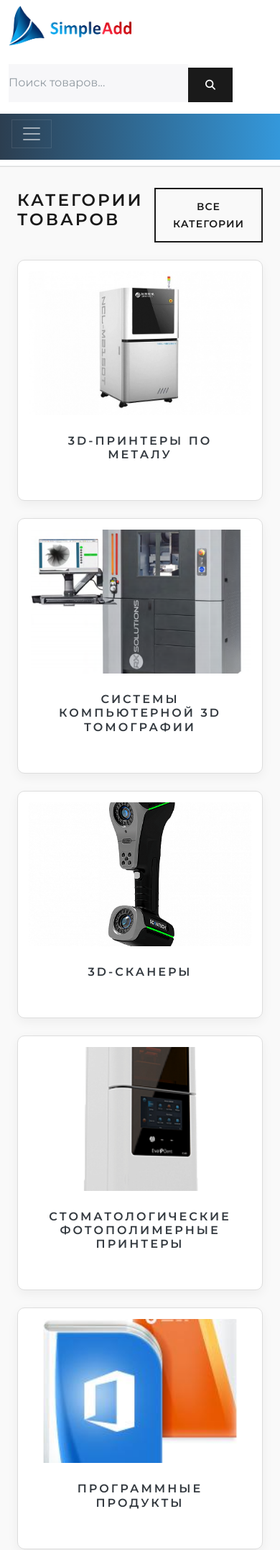
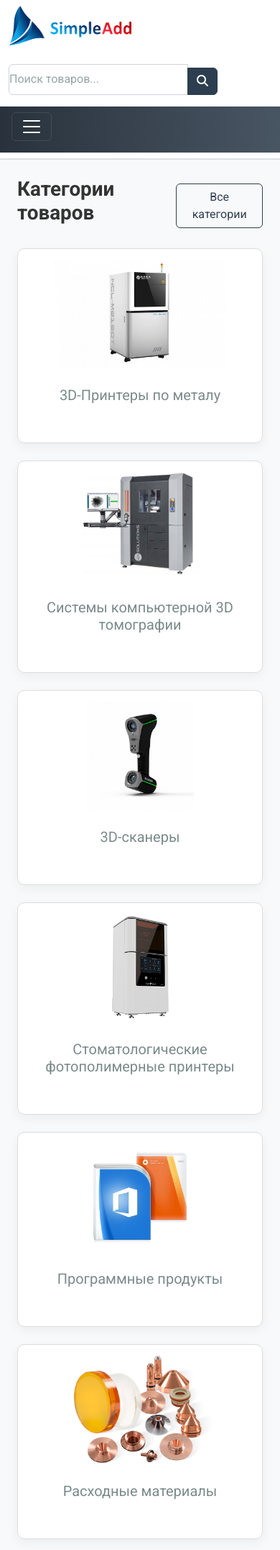
Before and after one commit to LangSage/SimpleAddShop, a Django app: page / in a window 390 px wide. Shown: the top 2154 px of the page at 72% size. Run offline with Django 5.2, Linux system fonts and the light colour scheme; data comes from the database, SQL or seed files in the repository; data that the repository does not hold is empty; some libraries are stand-ins or nearby versions.

Commit message:
Redesign shop templates with modern responsive theme

```diff
--- a/shop/templates/shop/base.html
+++ b/shop/templates/shop/base.html
@@ -30,11 +30,12 @@
 <link rel="stylesheet" href="https://cdnjs.cloudflare.com/ajax/libs/slick-carousel/1.8.1/slick-theme.min.css"/>
     <link rel="preconnect" href="https://fonts.googleapis.com">
     <link rel="preconnect" href="https://fonts.gstatic.com" crossorigin>
-    <link href="https://fonts.googleapis.com/css2?family=Montserrat:wght@400;600&display=swap" rel="stylesheet">
-    <link href="https://cdn.jsdelivr.net/npm/bootswatch@5.3.2/dist/lux/bootstrap.min.css" rel="stylesheet">
+    <link href="https://fonts.googleapis.com/css2?family=Roboto:wght@400;700&display=swap" rel="stylesheet">
+    <link href="https://cdn.jsdelivr.net/npm/bootswatch@5.3.2/dist/flatly/bootstrap.min.css" rel="stylesheet">
     <link rel="stylesheet" href="https://cdnjs.cloudflare.com/ajax/libs/font-awesome/6.4.0/css/all.min.css">
     <link rel="stylesheet" href="{% static 'css/styles.css' %}">
     <link rel="stylesheet" href="{% static 'css/modern.css' %}">
+    <link rel="stylesheet" href="{% static 'css/theme.css' %}">
     <link rel="icon" href="{% static 'icons/favicon.ico' %}">
 
 </head>
--- a/shop/templates/shop/index.html
+++ b/shop/templates/shop/index.html
@@ -34,7 +34,7 @@
                 <div class="card h-100">
                     <a href="{% url 'category_detail' category.id %}">
                         {% if category.image %}
-                            <img src="{{ category.image.url }}" class="card-img-top" alt="{{ category.name }}" style="height: 200px; object-fit: cover;">
+                            <img src="{{ category.image.url }}" class="card-img-top" alt="{{ category.name }}">
                         {% else %}
                             <div class="card-img-top bg-light d-flex align-items-center justify-content-center" style="height: 200px;">
                                 <i class="fas fa-box-open fa-3x text-muted"></i>
@@ -66,7 +66,7 @@
             <div class="col-lg-4 col-md-6">
                 <div class="card h-100">
                     {% if post.image %}
-                        <img src="{{ post.image.url }}" class="card-img-top" alt="{{ post.title }}" style="height: 200px; object-fit: cover;">
+                        <img src="{{ post.image.url }}" class="card-img-top" alt="{{ post.title }}">
                     {% endif %}
                     <div class="card-body">
                         <h5 class="card-title">{{ post.title }}</h5>
--- a/shop/templates/shop/product_detail.html
+++ b/shop/templates/shop/product_detail.html
@@ -28,7 +28,7 @@
 <div class="row">
     <div class="col-md-6">
         <div class="card mb-4">
-            <img id="mainProductImage" src="{{ product.image.url }}" class="card-img-top main-product-img" alt="{{ product.name }}" style="width:100%; height:300px; object-fit:contain;">
+            <img id="mainProductImage" src="{{ product.image.url }}" class="card-img-top main-product-img" alt="{{ product.name }}">
             {% if product.images.all %}
             <div class="card-body">
                 <div class="row g-2">
@@ -53,7 +53,7 @@
                 </div>
 
                 <div class="d-grid gap-2 d-md-flex justify-content-md-start mb-3">
-                    <button class="btn btn-primary me-md-2" data-bs-toggle="modal" data-bs-target="#orderModal">
+                    <button class="btn btn-primary me-md-2 order-btn" data-bs-toggle="modal" data-bs-target="#orderModal">
                         <i class="fas fa-shopping-cart me-2"></i>Заказать
                     </button>
                     <a href="{% url 'category_detail' product.category.id %}" class="btn btn-outline-secondary">
--- a/shop/templates/shop/product_list.html
+++ b/shop/templates/shop/product_list.html
@@ -41,7 +41,7 @@
         <div class="card h-100">
             <a href="{% url 'product_detail' slug=product.slug %}">
                 {% if product.image %}
-                    <img src="{{ product.image.url }}" class="card-img-top" alt="{{ product.name }}" style="height: 200px; width:100%; object-fit: cover;">
+                    <img src="{{ product.image.url }}" class="card-img-top" alt="{{ product.name }}">
                 {% else %}
                     <div class="card-img-top bg-light d-flex align-items-center justify-content-center" style="height: 200px;">
                         <i class="fas fa-box-open fa-3x text-muted"></i>
@@ -52,7 +52,7 @@
                 <h5 class="card-title">
                     <a href="{% url 'product_detail' product.id %}" class="text-decoration-none">{{ product.name }}</a>
                 </h5>
-                <button class="btn btn-sm btn-outline-primary w-100 mb-2" data-bs-toggle="modal" data-bs-target="#quickOrderModal{{ product.id }}">
+                <button class="btn btn-sm btn-outline-primary order-btn" data-bs-toggle="modal" data-bs-target="#quickOrderModal{{ product.id }}">
                     Заказать
                 </button>
                 <p class="card-text text-muted">{{ product.short_description|default:""|truncatechars:100 }}</p>
--- a/static/css/modern.css
+++ b/static/css/modern.css
@@ -7,7 +7,7 @@
 }
 
 body {
-  font-family: 'Montserrat', sans-serif;
+  font-family: 'Roboto', sans-serif;
   color: #333;
   background-color: #f9f9f9;
   overflow-x: hidden;
--- a/static/css/styles.css
+++ b/static/css/styles.css
@@ -1,7 +1,7 @@
 
 body {
     overflow-x: hidden;
-    font-family: 'Inter', sans-serif;
+    font-family: 'Roboto', sans-serif;
 
 }
 
--- /dev/null
+++ b/static/css/theme.css
@@ -0,0 +1,37 @@
+body {
+  font-family: 'Roboto', sans-serif;
+  background-color: #f8f9fa;
+}
+
+.navbar-custom {
+  background: linear-gradient(90deg, #29323c, #485563);
+}
+.navbar-custom .nav-link {
+  color: #fff;
+}
+.navbar-custom .nav-link:hover {
+  color: #ffd54f;
+}
+
+.order-btn {
+  display: block;
+  margin-bottom: 0.75rem;
+}
+
+.card-img-top {
+  width: 100%;
+  height: 200px;
+  object-fit: cover;
+}
+
+.main-product-img {
+  width: 100%;
+  height: 300px;
+  object-fit: contain;
+}
+
+@media (max-width: 576px) {
+  .main-product-img {
+    height: 200px;
+  }
+}
```
